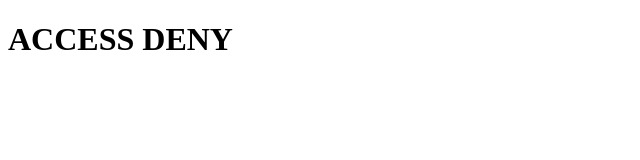
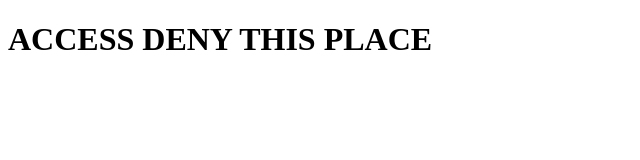
Before and after one commit to wtriana/node_server_rest_basic, a website: page public/index.html in a window 1280 px wide. Shown: the whole page, without its empty margins (0-640 px from the left). Drawn offline with Linux system fonts and the light colour scheme.

Commit message:
modificacion de prueba de credenciales

```diff
--- a/public/index.html
+++ b/public/index.html
@@ -7,6 +7,6 @@
     <title>ACCESS DENY</title>
 </head>
 <body>
-    <h1>ACCESS DENY</h1>
+    <h1>ACCESS DENY THIS PLACE</h1>
 </body>
 </html>
```
